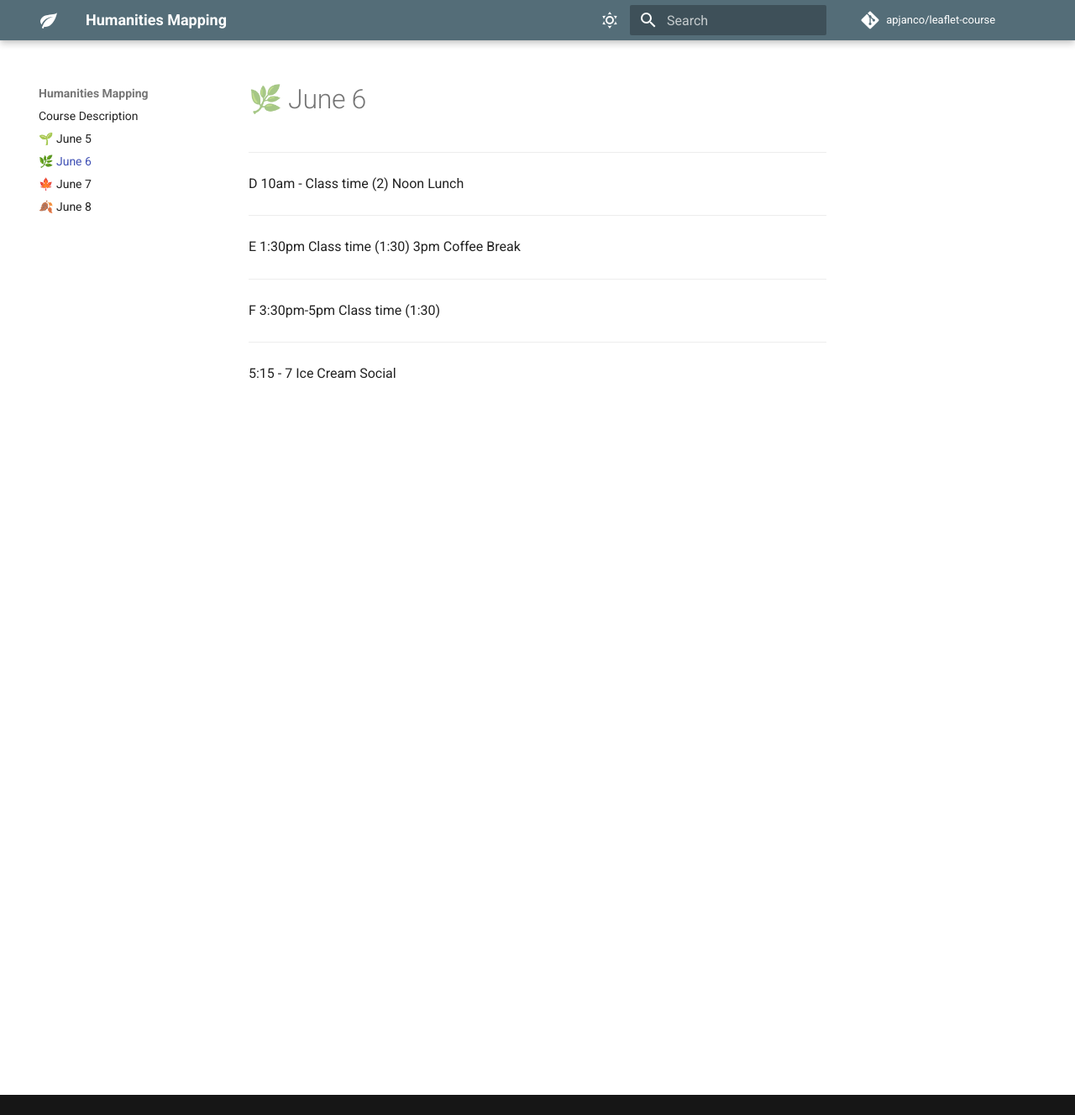
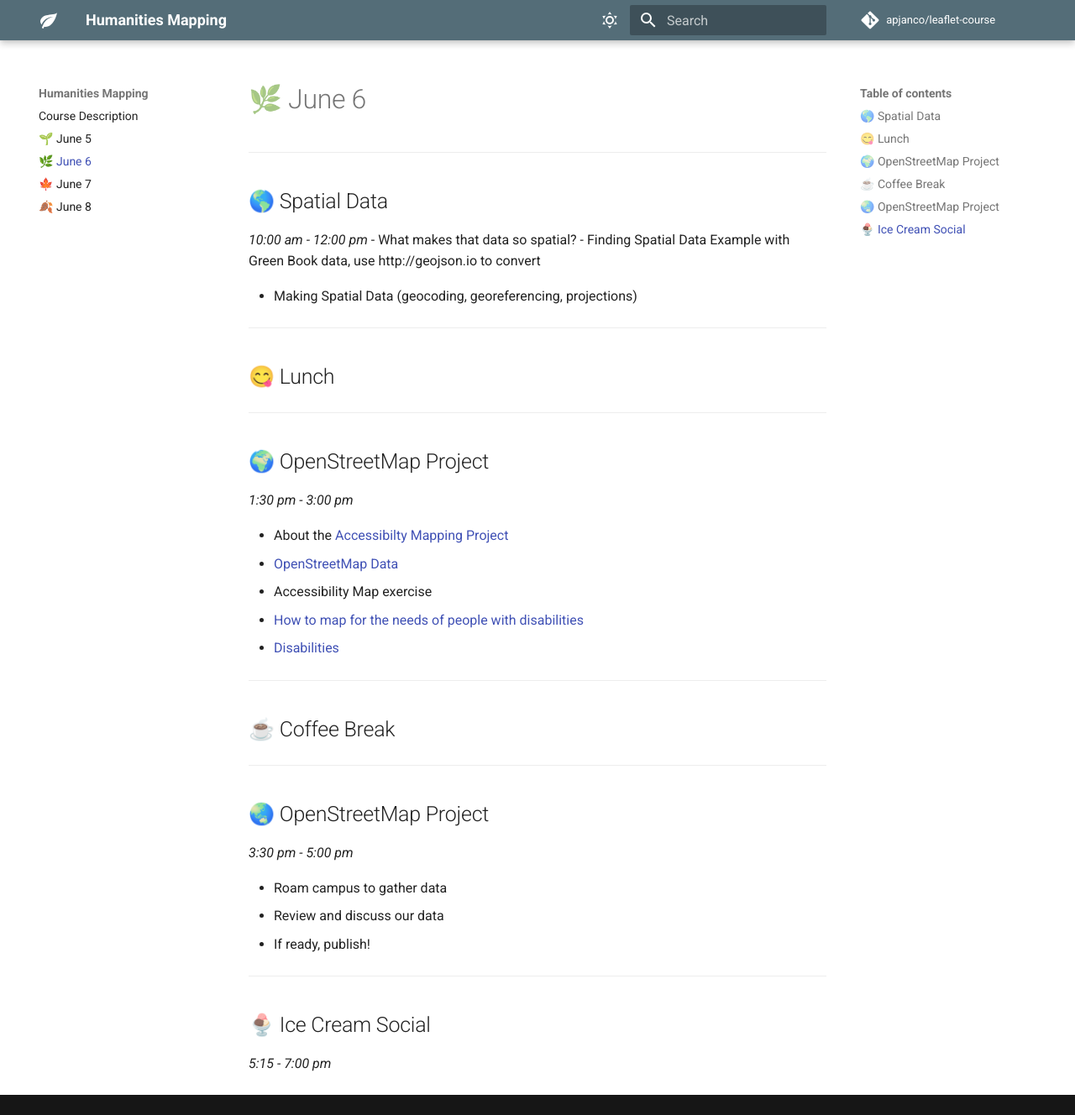
Before and after one commit to apjanco/leaflet-course, an MkDocs documentation site: the page built from docs/day2.md, in a window 1280 px wide and 1328 px high. Shown: the whole window at 84% size. Built offline with MkDocs 1.6.1 and Material for MkDocs 9.7.7, drawn with Linux system fonts in a browser that asks for light colours.

Commit message:
added day2

```diff
--- a/docs/day2.md
+++ b/docs/day2.md
@@ -1,18 +1,45 @@
 # 🌿 June 6
 
 <hr>
-D 10am - Class time (2)
-Noon Lunch
+
+## 🌎 Spatial Data
+_10:00 am - 12:00 pm_
+- What makes that data so spatial?
+- Finding Spatial Data
+Example with Green Book data, use http://geojson.io to convert
+
+- Making Spatial Data (geocoding, georeferencing, projections)
+
 
 <hr>
 
-E 1:30pm Class time (1:30)
-3pm Coffee Break
+## 😋 Lunch
 
 <hr>
 
-F 3:30pm-5pm Class time (1:30)
+## 🌍 OpenStreetMap Project
+_1:30 pm - 3:00 pm_
+
+- About the [Accessibilty Mapping Project](https://web.sas.upenn.edu/access-map/accessibility-map/)
+- [OpenStreetMap Data](https://wiki.openstreetmap.org/wiki/Beginners_Guide_1.3)
+- Accessibility Map exercise
+  - [How to map for the needs of people with disabilities](https://wiki.openstreetmap.org/wiki/How_to_map_for_the_needs_of_people_with_disabilities)
+  - [Disabilities](https://wiki.openstreetmap.org/wiki/Disabilities)
 
 <hr>
 
-5:15 - 7 Ice Cream Social
+## ☕ Coffee Break
+
+<hr>
+
+## 🌏 OpenStreetMap Project
+_3:30 pm - 5:00 pm_
+
+- Roam campus to gather data
+- Review and discuss our data
+- If ready, publish!
+
+<hr>
+
+## 🍨 Ice Cream Social
+_5:15 - 7:00 pm_
--- a/mkdocs.yml
+++ b/mkdocs.yml
@@ -5,6 +5,7 @@ theme:
   name: material
   icon:
     logo: material/leaf
+  favicon: images/favicon.png
   palette:
   - media: '(prefers-color-scheme: light)'
     scheme: default
```
Also changed, not shown: docs/day1.md (+2 -4 lines), docs/day3.md (+3 -0 lines), docs/assets/images/leaflet-logo-ua.png (added).
